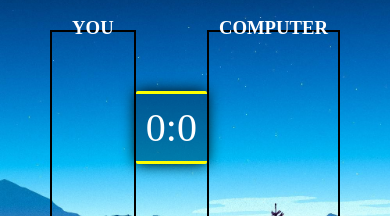
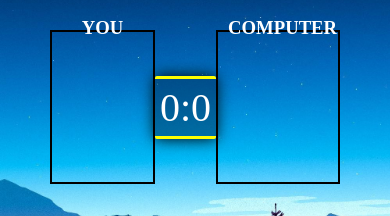
Before and after one commit to themohitkhandal/RockPaperScissor, a plain HTML site: page index.html in a window 390 px wide. Shown: the part 97-313 px from the top of the page. Drawn offline with Linux system fonts and the light colour scheme; a web font is replaced by a local one.

Commit message:
added media queries

```diff
--- a/style.css
+++ b/style.css
@@ -103,7 +103,7 @@ body::before{
     border-radius: 2px;
     border-top: 3px solid   yellow;
     border-bottom: 3px solid   yellow;
-    padding: 10px;
+    padding: 5px;
     background-color: #02092459;
     box-shadow: 0px 0px 15px black;
 }
@@ -113,3 +113,12 @@ body::before{
     top: -25px;
     text-align: center;
 }
+
+@media screen and (max-width:480px) {
+    .box{
+        height: 130px;
+        width: 100px;
+        border: 2px solid black;
+        padding: 10px;
+    }
+}
```
